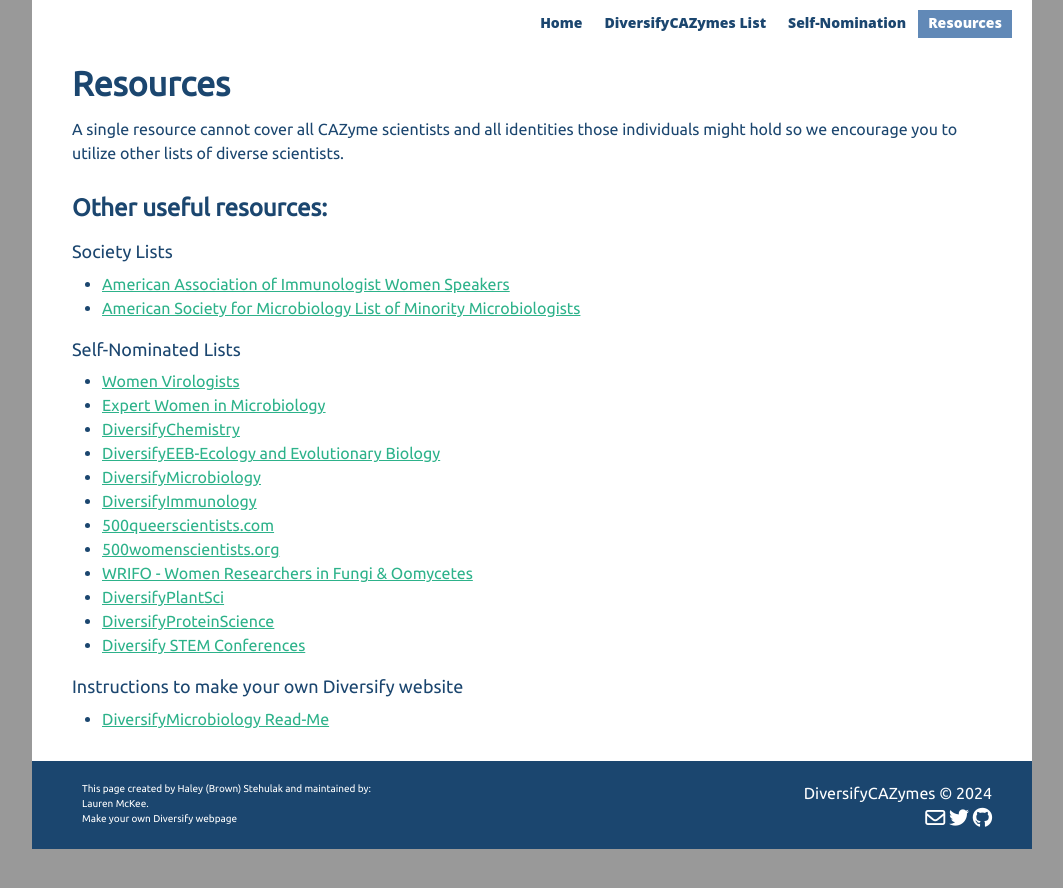
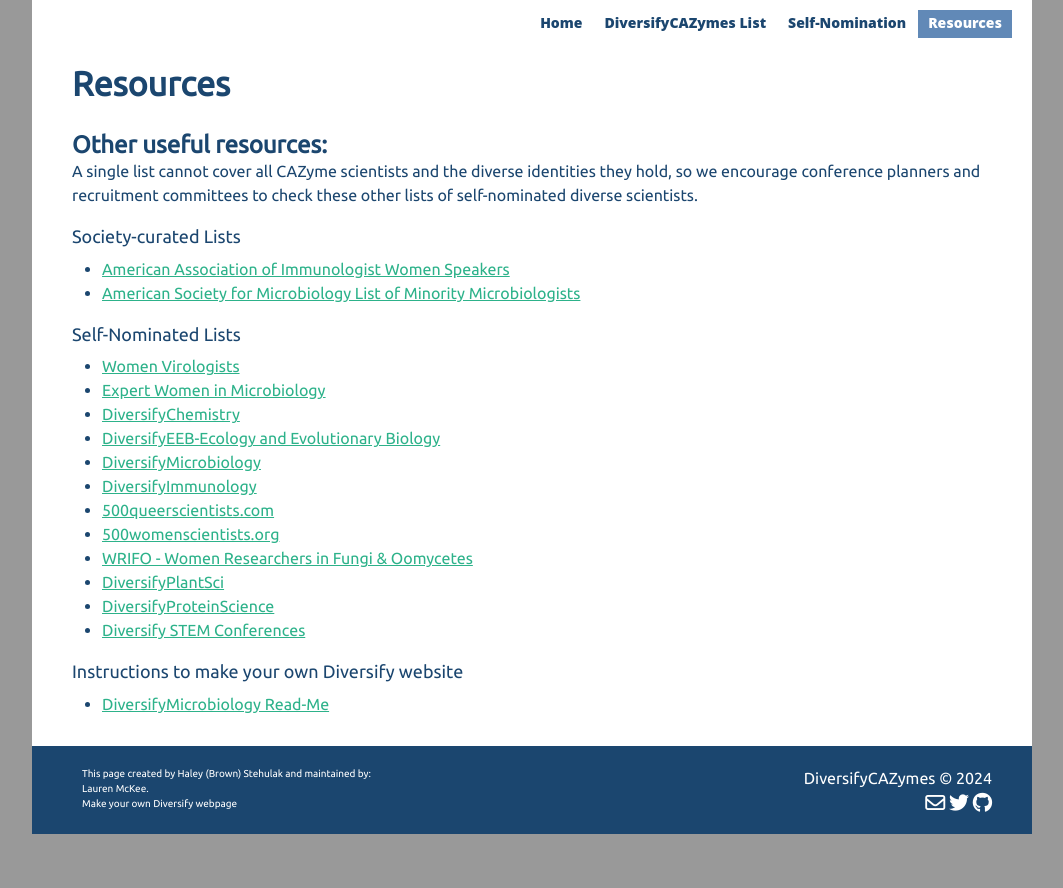
Before and after one commit to DiversifyCAZymes/DiversifyCAZymes.github.io, a Jekyll site: the page built from resources.md, in a window 1280 px wide. Shown: the top 888 px of the page, without its empty margins (108-1171 px from the left). Built offline with Jekyll 4.4.1, drawn with Linux system fonts in a browser that asks for light colours; nearby versions of some CDN libraries.

Commit message:
Update resources.md

```diff
--- a/resources.md
+++ b/resources.md
@@ -4,11 +4,11 @@
 title: Resources
 ---
 
-A single resource cannot cover all CAZyme scientists and all identities those individuals might hold so we encourage you to utilize other lists of diverse scientists.
-
 ### Other useful resources:
 
-#### Society Lists
+A single list cannot cover all CAZyme scientists and the diverse identities they hold, so we encourage conference planners and recruitment committees to check these other lists of self-nominated diverse scientists.
+
+#### Society-curated Lists
 * [American Association of Immunologist Women Speakers](https://account.aai.org/cgi-bin/memberdll.dll/OpenPage?WRP=CSOW_speakerSearch.htm)
 * [American Society for Microbiology List of Minority Microbiologists](https://www.asm.org/Articles/Policy/CMIIM-List-of-Minority-Microbiologists)
 
```
